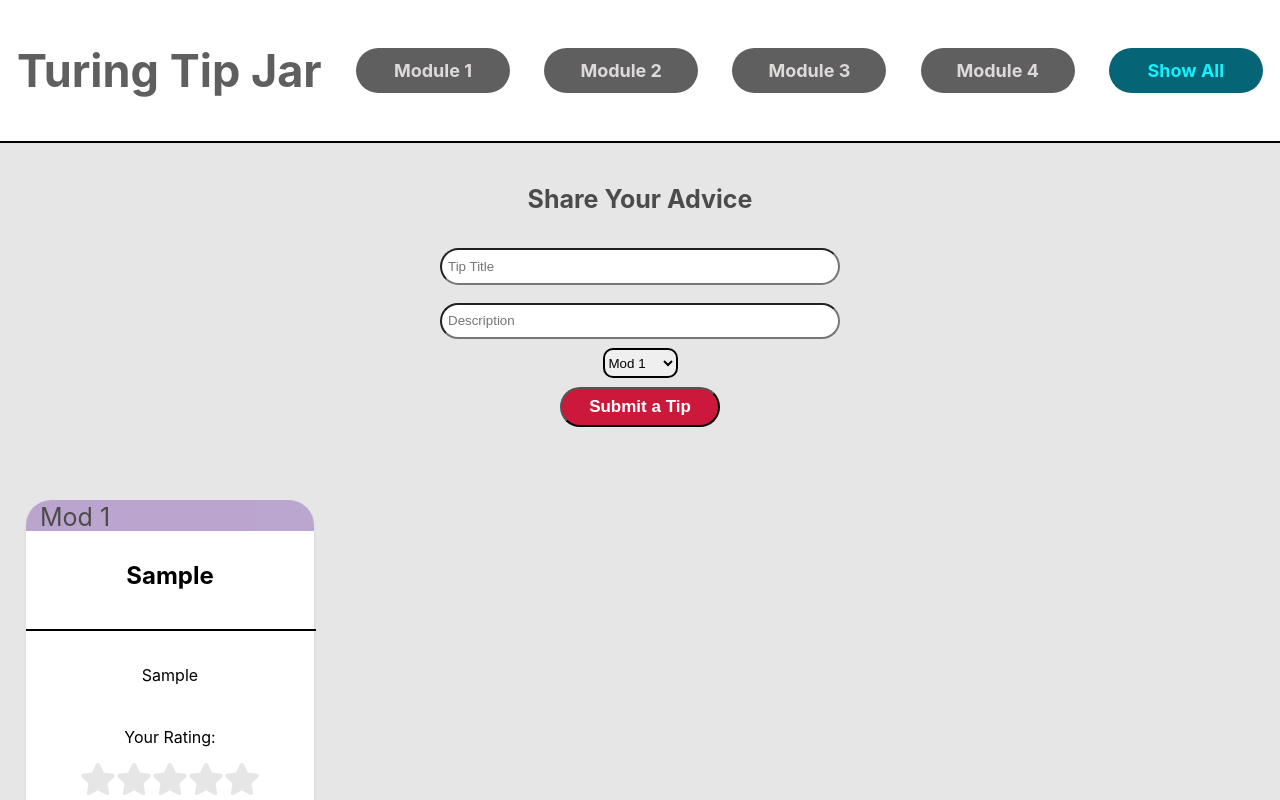
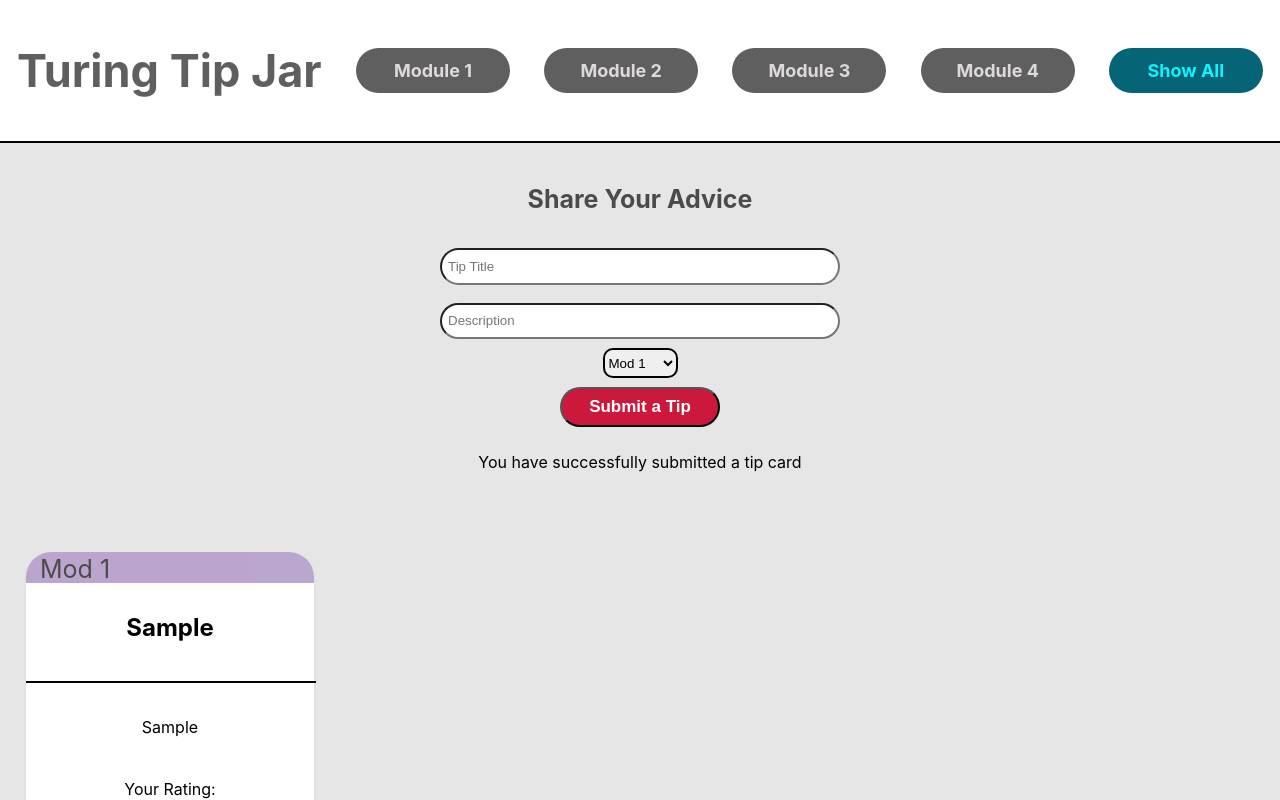
Before and after one commit to ShaunaMyers/turing-two-cents, a React (Create React App) app: page / in a window 1280 px wide. Both pictures are taken after typing "Sample", "Sample" into the empty fields and a click on the button "Submit a Tip". Shown: the top 800 px of the page. Built offline with nearby package versions, Linux system fonts and the light colour scheme; no server answers.

Commit message:
Render message if message in state

```diff
--- a/src/components/Form/Form.js
+++ b/src/components/Form/Form.js
@@ -50,6 +50,7 @@ const Form = ({ handleAddTip, validateInputs }) => {
                 <option value="4">Mod 4</option>
             </select>
             <button className='new-tip-button'onClick={onAddTip}>Submit a Tip</button>
+            {message && <p>{message}</p>}
             {error && <Error error={error}/>}
         </form>
     )
```
